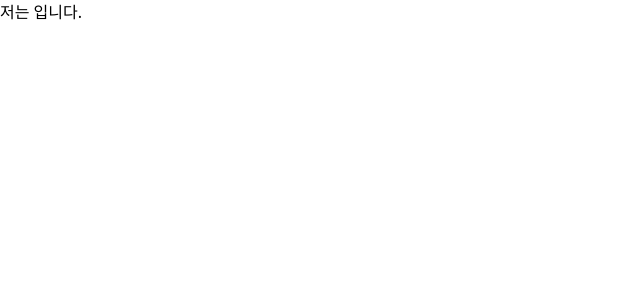
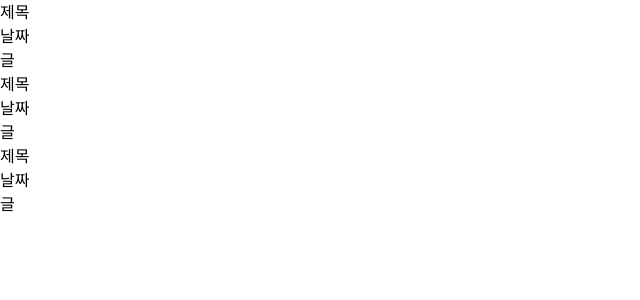
Before and after one commit to HoldRain47/sesac-kimjaewoo-learnning, a React (Vite) app in the folder react/my-react-app/: page / in a window 1280 px wide. Shown: the top 300 px of the page, without its empty margins (0-640 px from the left). Built offline with nearby package versions, Linux system fonts and the light colour scheme.

Commit message:
UPDATE PropsChildren 학습

```diff
--- a/react/my-react-app/src/App.jsx
+++ b/react/my-react-app/src/App.jsx
@@ -4,12 +4,12 @@ import React from "react";
 // import Header from "./components/JSX/Header";
 // import Footer from "./components/JSX/Footer";
 // 컴포넌트 불러오기
-import Profile from "./components/PropsExample/Profile";
+import Parent from "./components/PropsChildren/Parent";
 export default function App() {
   return (
     <div>
       {/* 컴포넌트 사용 */}
-      <Profile></Profile>
+      <Parent></Parent>
     </div>
   );
 }
--- a/react/my-react-app/src/components/PropsChildren/Child.jsx
+++ b/react/my-react-app/src/components/PropsChildren/Child.jsx
@@ -1,5 +1,5 @@
 import React from "react";
 
-export default function Child() {
-  return <div>Child</div>;
+export default function Child({ children }) {
+  return <div>{children}</div>;
 }
--- a/react/my-react-app/src/components/PropsChildren/Paarent.jsx
+++ /dev/null
@@ -1,5 +0,0 @@
-import React from "react";
-
-export default function Paarent() {
-  return <div>Paarent</div>;
-}
--- /dev/null
+++ b/react/my-react-app/src/components/PropsChildren/Parent.jsx
@@ -0,0 +1,24 @@
+import React from "react";
+
+import Child from "./Child";
+export default function Paarent() {
+  return (
+    <div>
+      <Child>
+        <h1>제목</h1>
+        <span>날짜</span>
+        <p>글</p>
+      </Child>
+      <Child>
+        <h1>제목</h1>
+        <span>날짜</span>
+        <p>글</p>
+      </Child>
+      <Child>
+        <h1>제목</h1>
+        <span>날짜</span>
+        <p>글</p>
+      </Child>
+    </div>
+  );
+}
```
